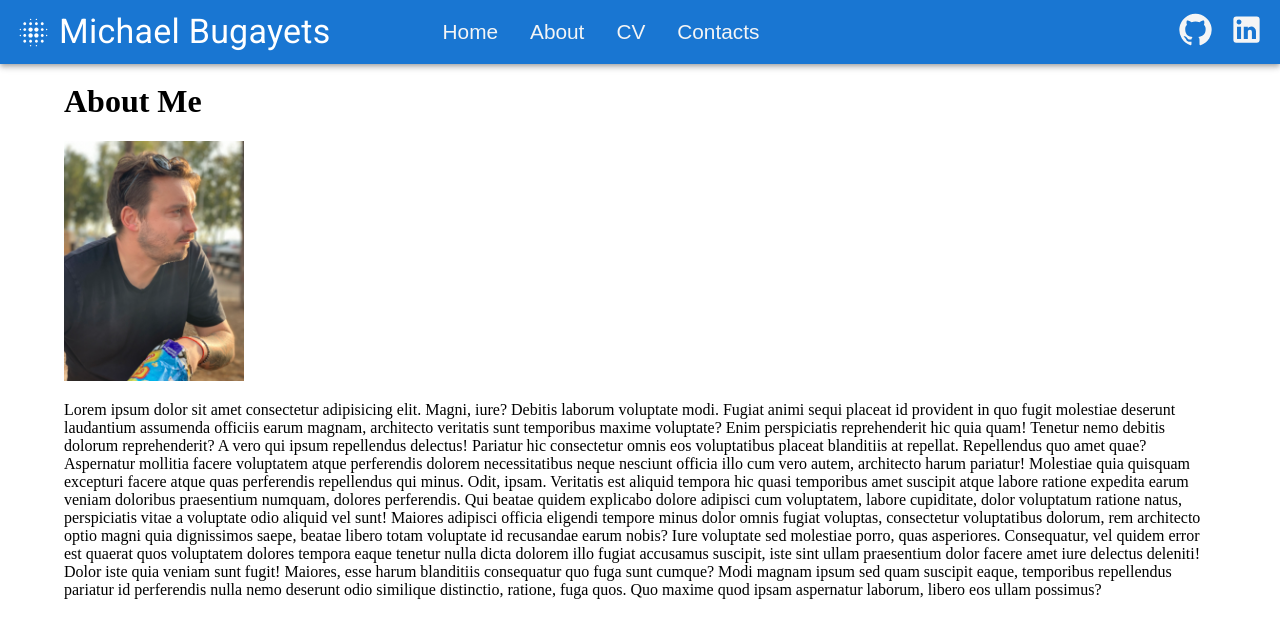
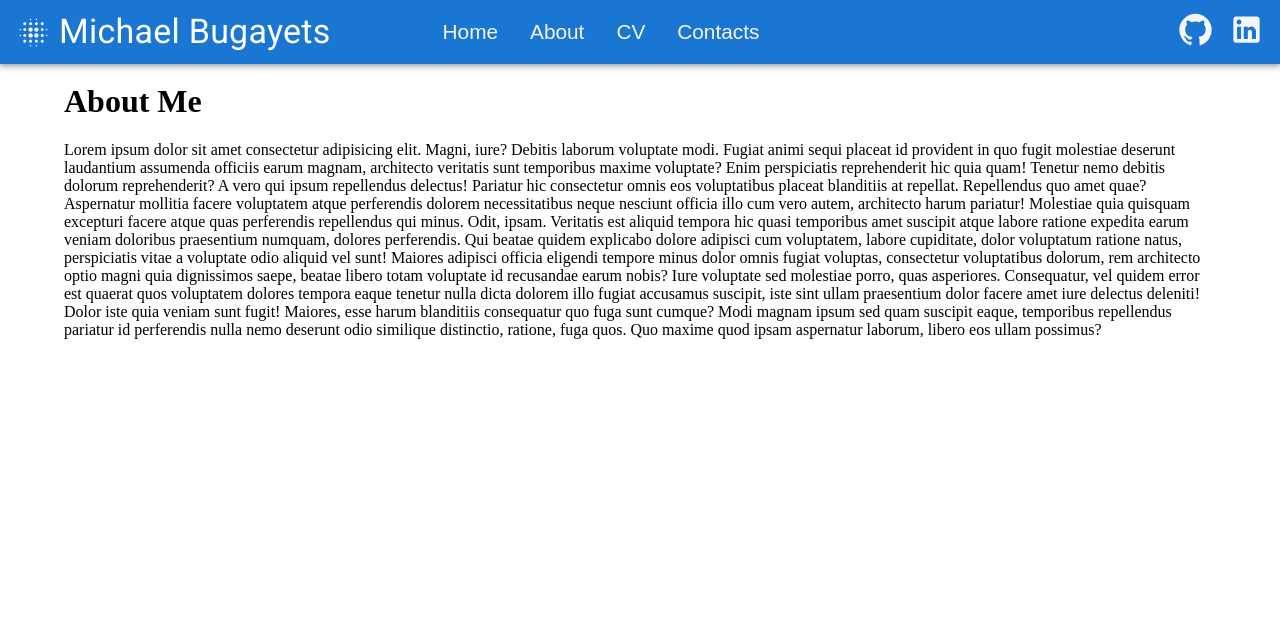
Before and after one commit to mikelbts89/mikelbts89_web_site, a React (Create React App) app: page /ABOUT in a window 1280 px wide. Shown: the top 638 px of the page. Built offline with nearby package versions, Linux system fonts and the light colour scheme; a web font is replaced by a local one.

Commit message:
added redux

```diff
--- a/src/Components/AboutMe/AboutMe.tsx
+++ b/src/Components/AboutMe/AboutMe.tsx
@@ -5,7 +5,6 @@ function AboutMe() {
     return <div className='AboutMe'>
         <Container fixed maxWidth="xl">
             <h1>About Me</h1>
-            <img src={process.env.PUBLIC_URL + '/5336.jpg'} alt="My_Img" />
             <p>Lorem ipsum dolor sit amet consectetur adipisicing elit. Magni, iure? Debitis laborum voluptate modi.
                 Fugiat animi sequi placeat id provident in quo fugit molestiae deserunt laudantium assumenda officiis earum magnam,
                 architecto veritatis sunt temporibus maxime voluptate? Enim perspiciatis reprehenderit hic quia quam!
```
